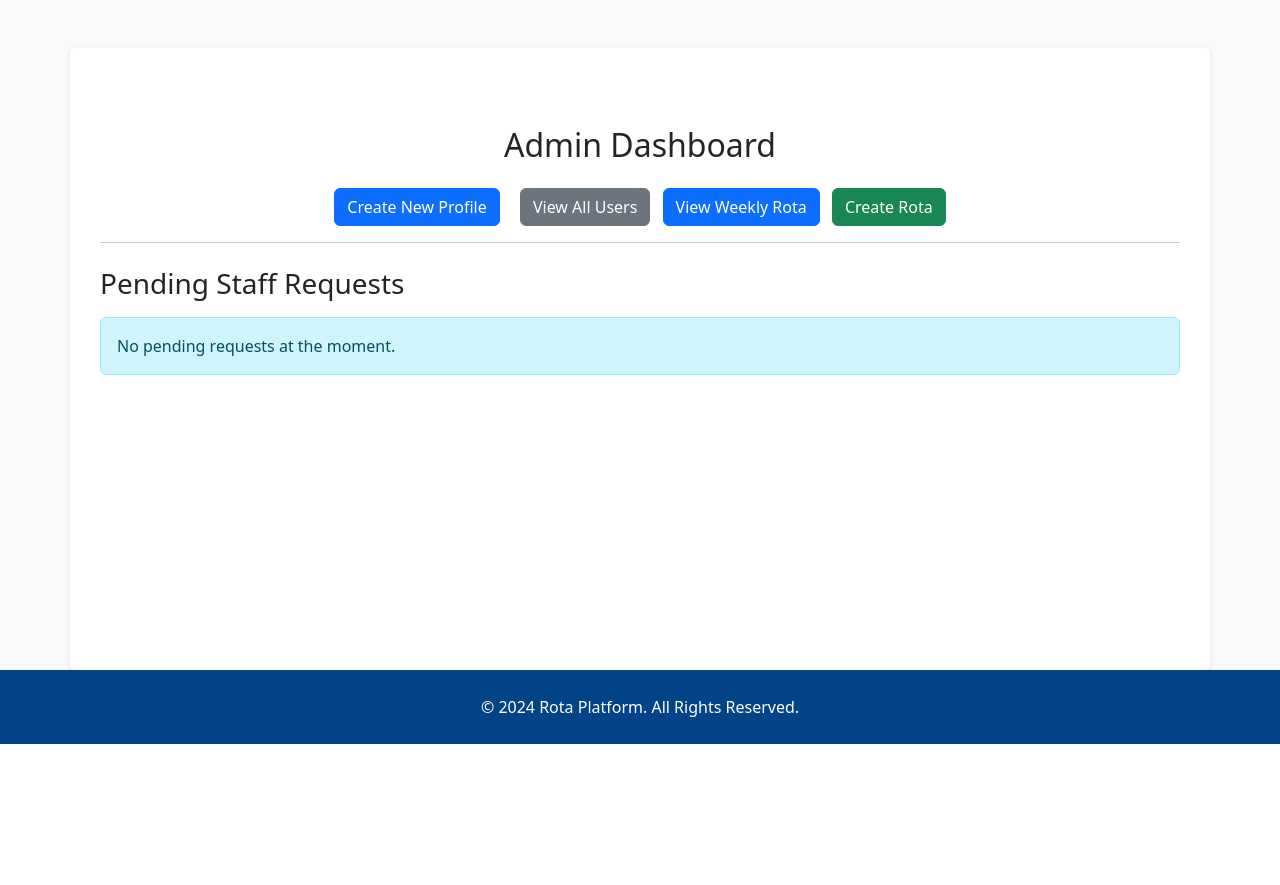
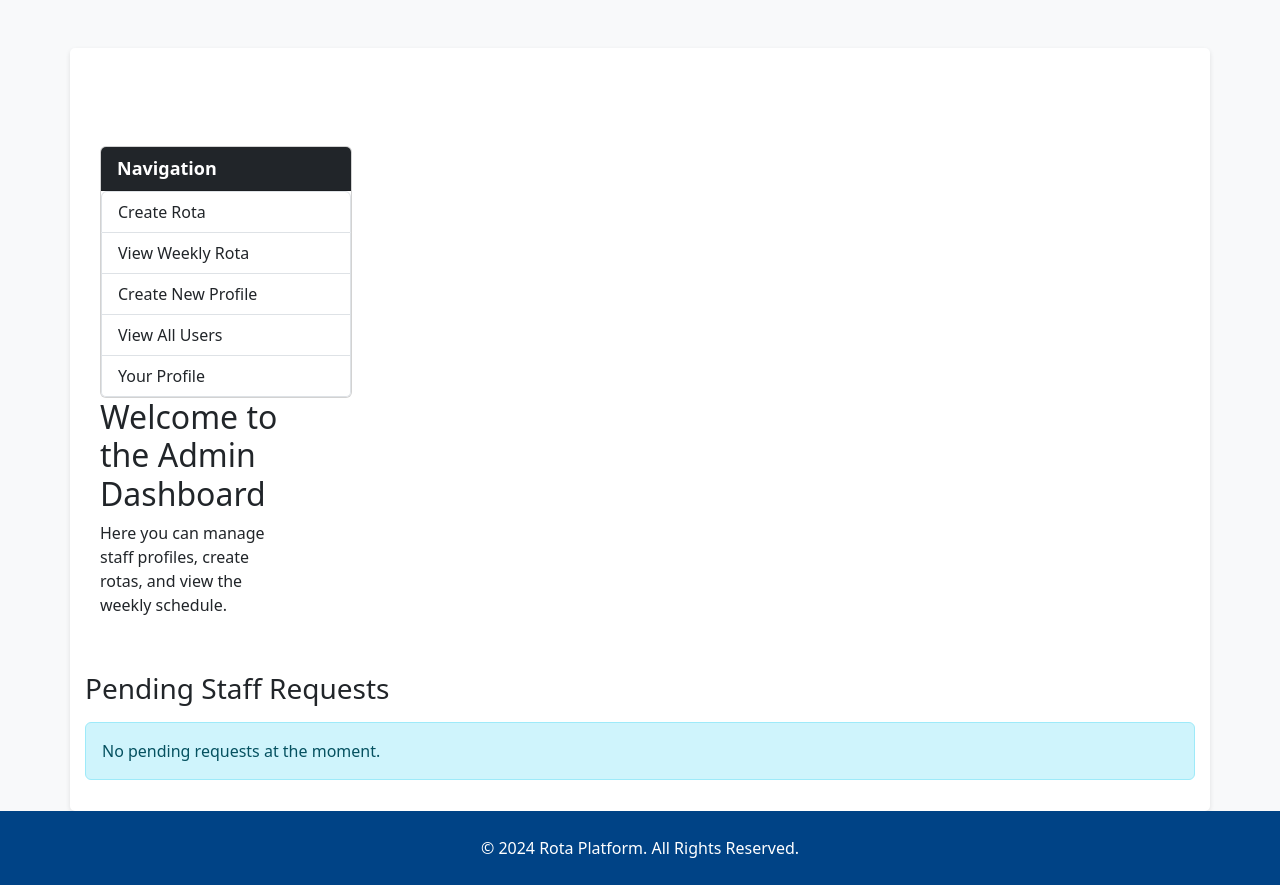
Before and after one commit to pauldmnn/Rota-platform, a Django app: page /admin/dashboard/ in a window 1280 px wide. Shown: the part 56-941 px from the top of the page. Before the commit the page ends 800 px from the top, so only its background shows below. Run offline with Django 4.2, Linux system fonts and the light colour scheme; a user stored in the database is signed in; data that the repository does not hold is empty.

Commit message:
added side navigation with key actions to the admin dasboard

```diff
--- a/rota/static/css/base_custom.css
+++ b/rota/static/css/base_custom.css
@@ -15,6 +15,21 @@ main {
     box-shadow: 0 2px 5px rgba(0, 0, 0, 0.1);
 }
 
+.card {
+    margin-top: 20px;
+}
+
+.list-group-item {
+    font-size: 16px;
+    font-weight: 500;
+    text-align: left;
+}
+
+.card-header {
+    background-color: #004386;
+    font-size: 18px;
+    font-weight: bold;
+}
 
 .footer {
     background-color: #004386 !important;
--- a/rota/templates/rota/admin_dashboard.html
+++ b/rota/templates/rota/admin_dashboard.html
@@ -1,21 +1,38 @@
+
+
 {% extends 'rota/base.html' %}
 
 {% block title %}Admin Dashboard{% endblock %}
 
 {% block content %}
+<div class="container mt-5">
+    <div class="row">
 
-<div class="container mt-5">
-    <h2 class="text-center">Admin Dashboard</h2>
+        <!-- Side Navigation Bar -->
+        <div class="col-md-3">
+            <div class="card">
+                <div class="card-header bg-dark text-white">
+                    Navigation
+                </div>
+                <div class="list-group">
+                    <a href="{% url 'admin_create_rota' %}" class="list-group-item list-group-item-action">Create Rota</a>
+                    <a href="{% url 'weekly_rota' %}" class="list-group-item list-group-item-action">View Weekly Rota</a>
+                    <a href="{% url 'create_staff_profile' %}" class="list-group-item list-group-item-action">Create New Profile</a>
+                    <a href="{% url 'list_user_profiles' %}" class="list-group-item list-group-item-action">View All Users</a>
+                    <a href="{% url 'view_staff_profile' %}" class="list-group-item list-group-item-action">Your Profile</a>
+                </div>
+            </div>
 
-    <!-- Add buttons for creating profiles and viewing all users -->
-    <div class="mt-4 text-center">
-        <a href="{% url 'create_staff_profile' %}" class="btn btn-primary mx-2">Create New Profile</a>
-        <a href="{% url 'list_user_profiles' %}" class="btn btn-secondary mx-2">View All Users</a>
-        <a href="{% url 'weekly_rota' %}" class="btn btn-primary">View Weekly Rota</a>
-        <a href="{% url 'admin_create_rota' %}" class="btn btn-success mx-2">Create Rota</a>
+            <!-- Main Content -->
+        <div class="col-md-9">
+            <h2>Welcome to the Admin Dashboard</h2>
+            <p>Here you can manage staff profiles, create rotas, and view the weekly schedule.</p>
+        </div>
+        </div>
     </div>
+</div>
 
-    <hr>
+
     <h3 class="mt-4">Pending Staff Requests</h3>
     {% if staff_requests %}
         <table class="table table-bordered table-striped mt-4">
--- a/rota/views.py
+++ b/rota/views.py
@@ -196,24 +196,21 @@ def staff_dashboard(request):
 
 def user_login(request):
     """
-    Handles login for both staff/admin and regular users.
+    Custom login view to redirect admins to the admin dashboard.
     """
-    if request.method == "POST":
-        username = request.POST.get("username")
-        password = request.POST.get("password")
+    if request.method == 'POST':
+        username = request.POST['username']
+        password = request.POST['password']
         user = authenticate(request, username=username, password=password)
 
         if user is not None:
             login(request, user)
-            if user.is_staff:  # Redirect admins/superusers to the admin page
-                if user.is_superuser:
-                    return redirect('admin_create_rota')  # Redirect to rota creation
-                return redirect('admin_dashboard')  # Redirect to admin dashboard
-            else:  # Redirect regular users to their dashboard
-                return redirect('staff_dashboard')
+            if user.is_staff:  # Check if the user is an admin
+                return redirect('admin_dashboard')  # Redirect admin to admin dashboard
+            else:
+                return redirect('staff_dashboard')  # Redirect regular users to staff dashboard
         else:
-            messages.error(request, "Invalid username or password.")
-
+            messages.error(request, "Invalid username or password")
     return render(request, 'rota/login.html')
 
 
```
